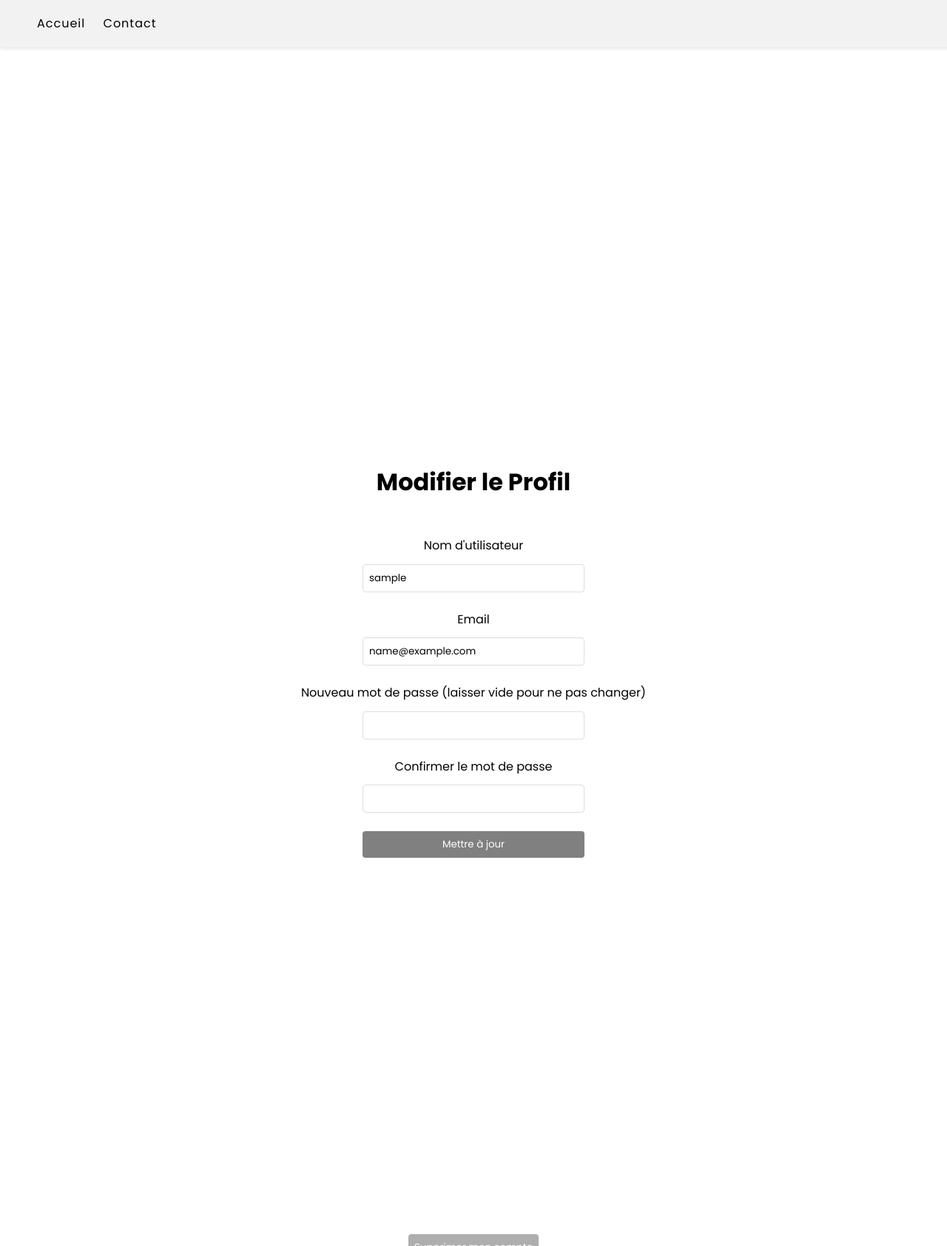
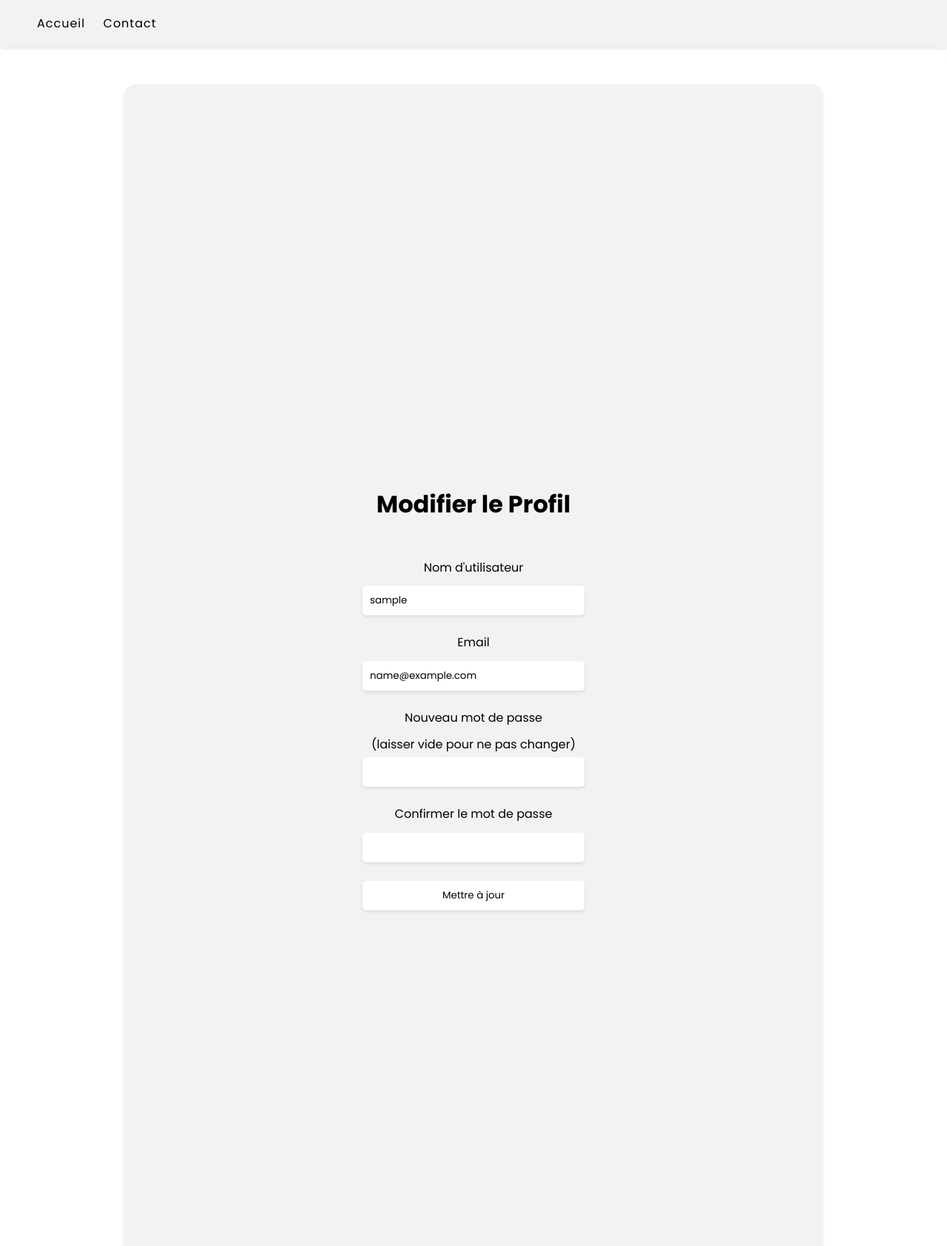
Before and after one commit to truuue/PhotoVernhet, a Flask app: page /profil in a window 1280 px wide. Shown: the whole page at 74% size. Run offline with Flask 3, Linux system fonts and the light colour scheme; the visitor is signed in with stand-in values (Sample User, id 1).

Commit message:
Update CSS styles and HTML structure

```diff
--- a/static/css/profil.css
+++ b/static/css/profil.css
@@ -4,6 +4,7 @@
     font-family: 'Poppins', sans-serif;
     margin: 0;
     padding: 0;
+    box-sizing: border-box;
 }
 
 html,
@@ -43,6 +44,9 @@ body {
     flex-direction: column;
     align-items: center;
     width: 100%;
+    padding: 50px;
+    border-radius: 1rem;
+    box-shadow: 0 2px 4px rgba(0, 0, 0, 0.1);
 }
 
 h1 {
@@ -56,6 +60,10 @@ h1 {
     align-items: center;
     width: 50%;
     height: 100vh;
+    padding: 25px;
+    border-radius: 1rem;
+    box-shadow: 0 2px 4px rgba(0, 0, 0, 0.1);
+    background-color: #f2f2f2;
 }
 
 input[type="username"],
@@ -64,44 +72,56 @@ input[type="email"],
 button {
     margin-bottom: 25px;
     min-width: 300px;
-    padding: 0.5rem;
-    box-sizing: border-box;
-    border: 1px solid #ddd;
-    border-radius: 4px;
+    padding: 10px;
+    border: none;
+    border-radius: 5px;
+    box-shadow: 0 2px 4px rgba(0, 0, 0, 0.1);
 }
 
 button {
-    padding: 0.5rem;
-    background-color: gray;
-    color: white;
-    border: none;
-    border-radius: 4px;
-    cursor: pointer;
+    background-color: white;
+    color: black;
+    transition: background-color 0.3s;
 }
 
 button:hover {
-    background-color: #333;
+    background-color: #e6e6e6;
 }
 
 label {
     margin-bottom: 12.5px;
 }
 
+p {
+    margin-bottom: 5px;
+}
+
 input[type="submit"] {
     padding: 8px;
-    background-color: rgb(174, 174, 174);
-    color: white;
+    background-color: #f2f2f2;
+    color: black;
     border: none;
     border-radius: 4px;
     cursor: pointer;
 }
 
 input[type="submit"]:hover {
-    background-color: #333;
+    background-color: #e6e6e6;
+}
+
+.info, .delete-account-form {
+    display: flex;
+    flex-direction: column;
+    align-items: center;
+    width: 80%;
+    padding: 25px;
+    border-radius: 1rem;
+    box-shadow: 0 2px 4px rgba(0, 0, 0, 0.1);
+    background-color: #f2f2f2;
 }
 
 .delete-account-form {
-    margin-top: -5rem;
+    margin-top: 25px;
 }
 
 @media screen and (max-width: 600px) {
--- a/templates/profil.html
+++ b/templates/profil.html
@@ -43,9 +43,8 @@
           required
         />
 
-        <label for="password"
-          >Nouveau mot de passe (laisser vide pour ne pas changer)</label
-        >
+        <label for="password">Nouveau mot de passe </label>
+        <p>(laisser vide pour ne pas changer)</p>
         <input type="password" id="password" name="password" />
 
         <label for="confirm_password">Confirmer le mot de passe</label>
@@ -53,7 +52,11 @@
 
         <button type="submit">Mettre à jour</button>
       </form>
-      <form class="delete-account-form" action="{{ url_for('delete_user') }}" method="post">
+      <form
+        class="delete-account-form"
+        action="{{ url_for('delete_user') }}"
+        method="post"
+      >
         <input type="submit" value="Supprimer mon compte" />
       </form>
     </div>
```
Also changed, not shown: other parts of static/css/profil.css (+10 -2 lines).
